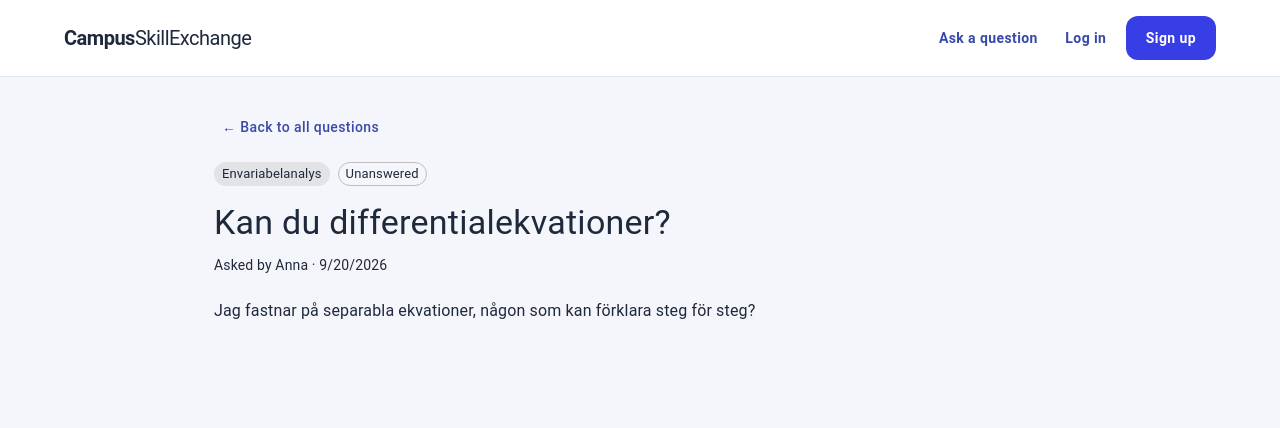
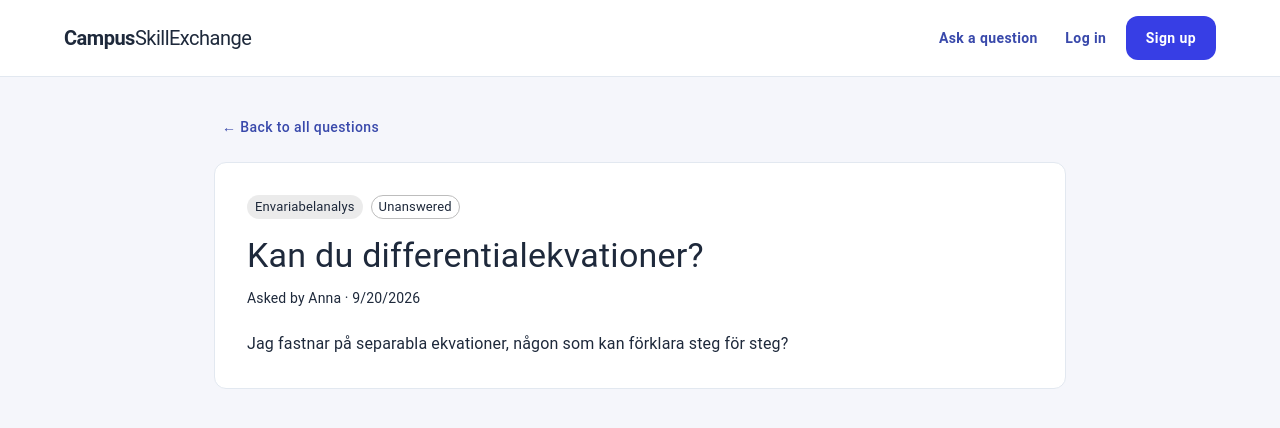
Before and after one commit to twun13-grupp4/Campus-Skill-Exchange, a React (Vite) app in the folder client/: page /questions/1 in a window 1280 px wide. Shown: the top 428 px of the page. Built offline with nearby package versions, Linux system fonts and the light colour scheme.

Commit message:
Added a box with rounded corners around the question in the question page

```diff
--- a/client/src/pages/QuestionDetailPage.jsx
+++ b/client/src/pages/QuestionDetailPage.jsx
@@ -1,4 +1,4 @@
-import { Button, Chip, Container, Stack, Typography } from '@mui/material'
+import { Button, Chip, Container, Stack, Paper, Typography } from '@mui/material'
 import { Link as RouterLink, useParams } from 'react-router-dom'
 import mockQuestions from '../data/mockQuestions'
 
@@ -16,6 +16,7 @@ function QuestionDetailPage() {
         <Button component={RouterLink} to="/" sx={{ textTransform: 'none' }}>
           ← Back to all questions
         </Button>
+
       </Container>
     )
   }
@@ -31,6 +32,18 @@ function QuestionDetailPage() {
       >
         ← Back to all questions
       </Button>
+
+      <Paper
+        component="article"
+        variant="outlined"
+        sx={{
+          p: { xs: 3, sm: 4 },
+          borderRadius: 3,
+          borderColor: '#e2e8f0',
+          bgcolor: 'background.paper',
+        }}
+      >
+
 
         <Stack direction="row" spacing={1} sx={{ mb: 2 }}>
           <Chip label={question.courseTag} size="small" />
@@ -54,6 +67,7 @@ function QuestionDetailPage() {
         <Typography component="p" variant="body1">
           {question.description}
         </Typography>
+      </Paper>
     </Container>
   )
 }
```
Lines whose indentation alone changed are shown as unchanged.
